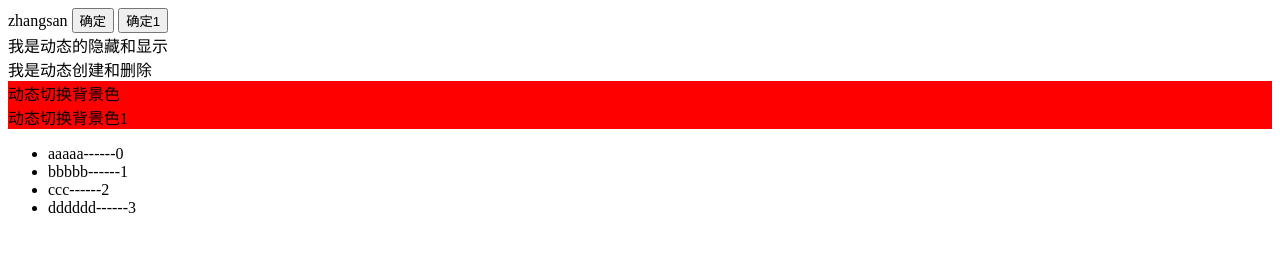
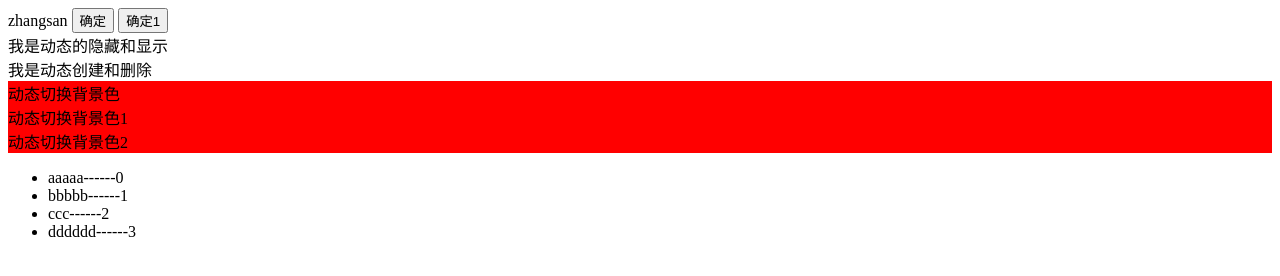
Before and after one commit to zyh666666/zyh, a plain HTML site: page index.html in a window 1280 px wide. Drawn offline with nearby package versions, Linux system fonts and the light colour scheme.

Commit message:
第二次提交版本v2

```diff
--- a/index.html
+++ b/index.html
@@ -30,6 +30,7 @@
         <!-- v-bind 动态绑定 -->
         <div v-bind:class="isColor?'red':'yellow'">动态切换背景色</div>
         <div :class="isColor?'red':'yellow'">动态切换背景色1</div>
+		<div :class="isColor?'red':'yellow'">动态切换背景色2</div>
 
         <!-- v-for 遍历数组的指令 -->
         <ul>
```
